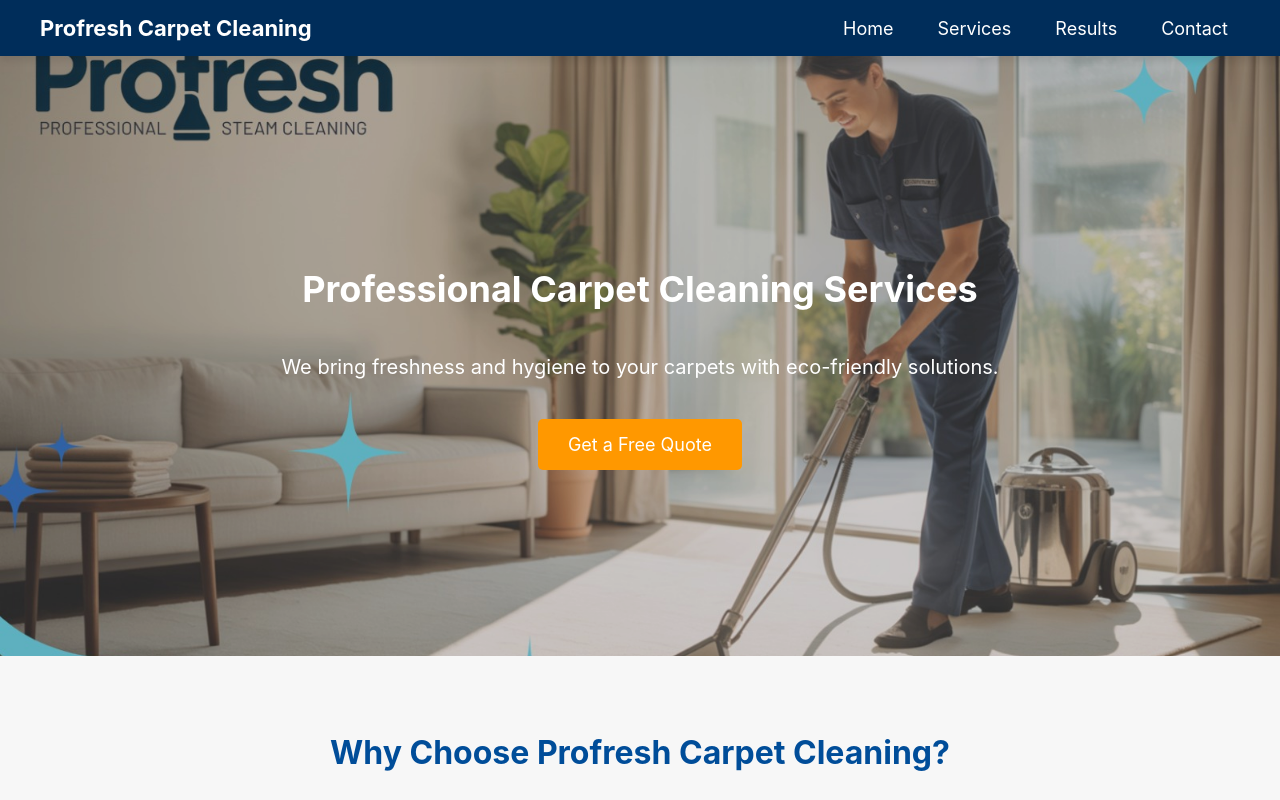
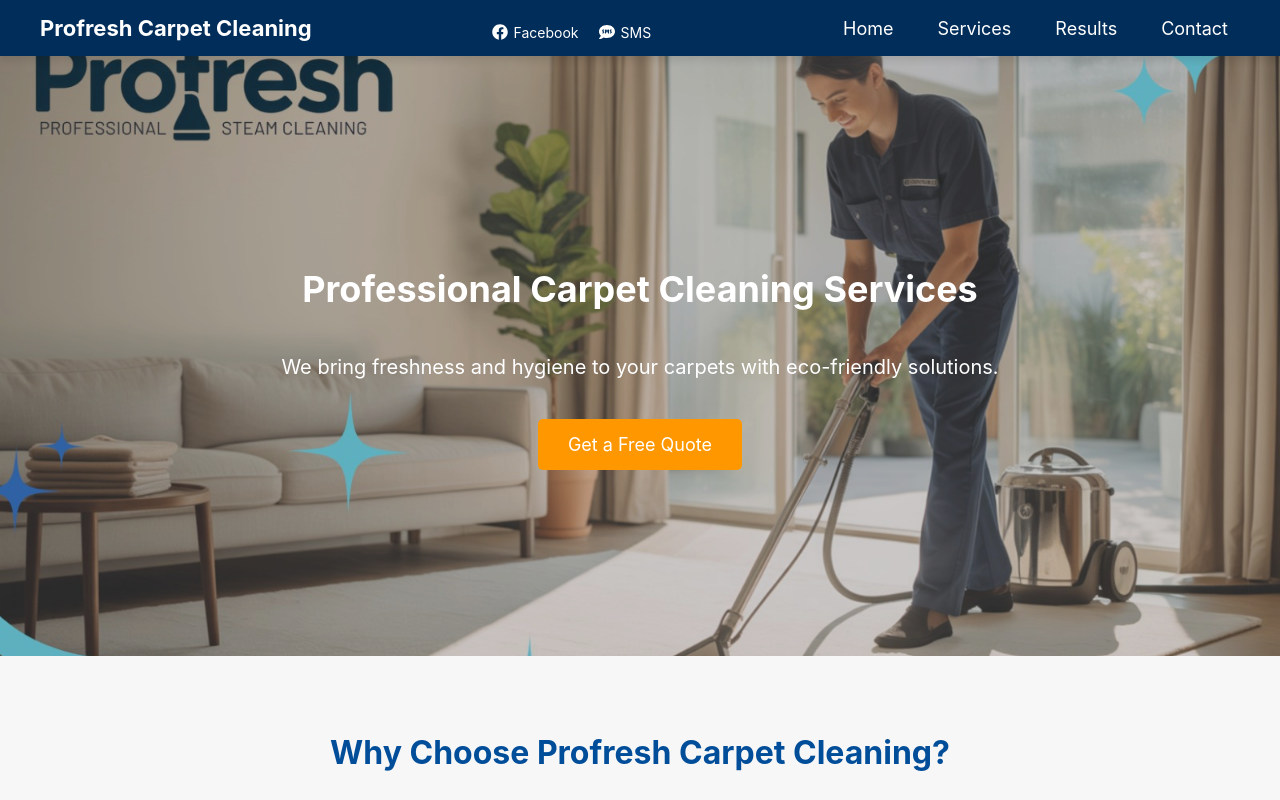
Before and after one commit to raafaelalmeida/profresh, a React (Create React App) app: page / in a window 1280 px wide. Shown: the top 800 px of the page. Built offline with nearby package versions, Linux system fonts and the light colour scheme.

Commit message:
face e sms no header

```diff
--- a/src/components/Header.js
+++ b/src/components/Header.js
@@ -1,6 +1,6 @@
 import { useState } from 'react';
 import { Link } from 'react-router-dom';
-import { FaBars, FaTimes } from 'react-icons/fa';
+import { FaBars, FaTimes, FaFacebook, FaSms } from 'react-icons/fa';
 import styles from './Header.module.css';
 
 function Header() {
@@ -9,16 +9,34 @@ function Header() {
   return (
     <header className={styles.header}>
       <div className={styles.container}>
+        {/* Logo */}
         <div className={styles.logo}>
           <Link to="/" onClick={() => setMenuOpen(false)}>Profresh Carpet Cleaning</Link>
         </div>
 
-        {/* Hamburger Menu - Only Shows on Mobile */}
-        <div className={`${styles.menuIcon} ${menuOpen ? styles.open : ''}`} onClick={() => setMenuOpen(!menuOpen)}>
+        {/* Social icons below logo */}
+        <div className={styles.socialBar}>
+          <a
+            href="https://www.facebook.com/profile.php?id=61572791712252"
+            target="_blank"
+            rel="noopener noreferrer"
+          >
+            <FaFacebook className={styles.icon} /> Facebook
+          </a>
+          <a href="sms:+61431361230">
+            <FaSms className={styles.icon} /> SMS
+          </a>
+        </div>
+
+        {/* Hamburger menu (mobile) */}
+        <div
+          className={`${styles.menuIcon} ${menuOpen ? styles.open : ''}`}
+          onClick={() => setMenuOpen(!menuOpen)}
+        >
           {menuOpen ? <FaTimes className={styles.icon} /> : <FaBars className={styles.icon} />}
         </div>
 
-        {/* Desktop & Mobile Navigation */}
+        {/* Navigation */}
         <nav className={`${styles.nav} ${menuOpen ? styles.showMenu : ''}`}>
           <ul>
             <li><Link to="/" onClick={() => setMenuOpen(false)}>Home</Link></li>
--- a/src/components/Header.module.css
+++ b/src/components/Header.module.css
@@ -130,3 +130,29 @@
     background: rgba(255, 255, 255, 0.1);
   }
 }
+
+
+.socialBar {
+  display: flex;
+  gap: 20px;
+  margin-top: 8px;
+  flex-wrap: wrap;
+}
+
+.socialBar a {
+  color: white;
+  text-decoration: none;
+  font-size: 14px;
+  display: flex;
+  align-items: center;
+  gap: 6px;
+  transition: color 0.3s ease;
+}
+
+.socialBar a:hover {
+  color: #ff9800;
+}
+
+.icon {
+  font-size: 16px;
+}
```
